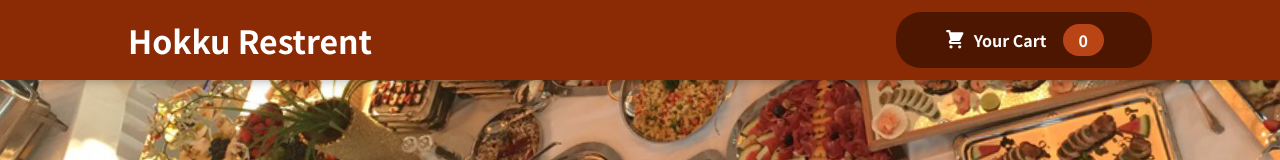
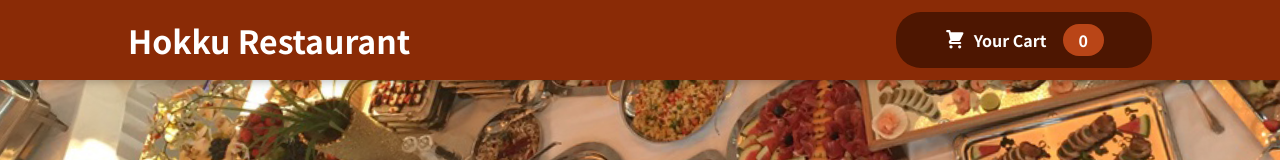
Before and after one commit to Anti-RakPro/Hokku-Restaurant, a React (Create React App) app: page / in a window 1280 px wide. Shown: the top 160 px of the page. Built offline with nearby package versions, Linux system fonts and the light colour scheme.

Commit message:
fix: fix restaurant neme

```diff
--- a/src/components UI/Layout/Header.js
+++ b/src/components UI/Layout/Header.js
@@ -6,7 +6,7 @@ import HeaderCartButton from "./HeaderCartButton";
 const Header = (props)=>{
     return <React.Fragment>
      <header className={classes.header} >
-         <h1>Hokku Restrent</h1>
+         <h1>Hokku Restaurant</h1>
          <HeaderCartButton onClick={props.onShowCartHandler}/>
      </header>
         <div className={classes['main-image']}>
```
